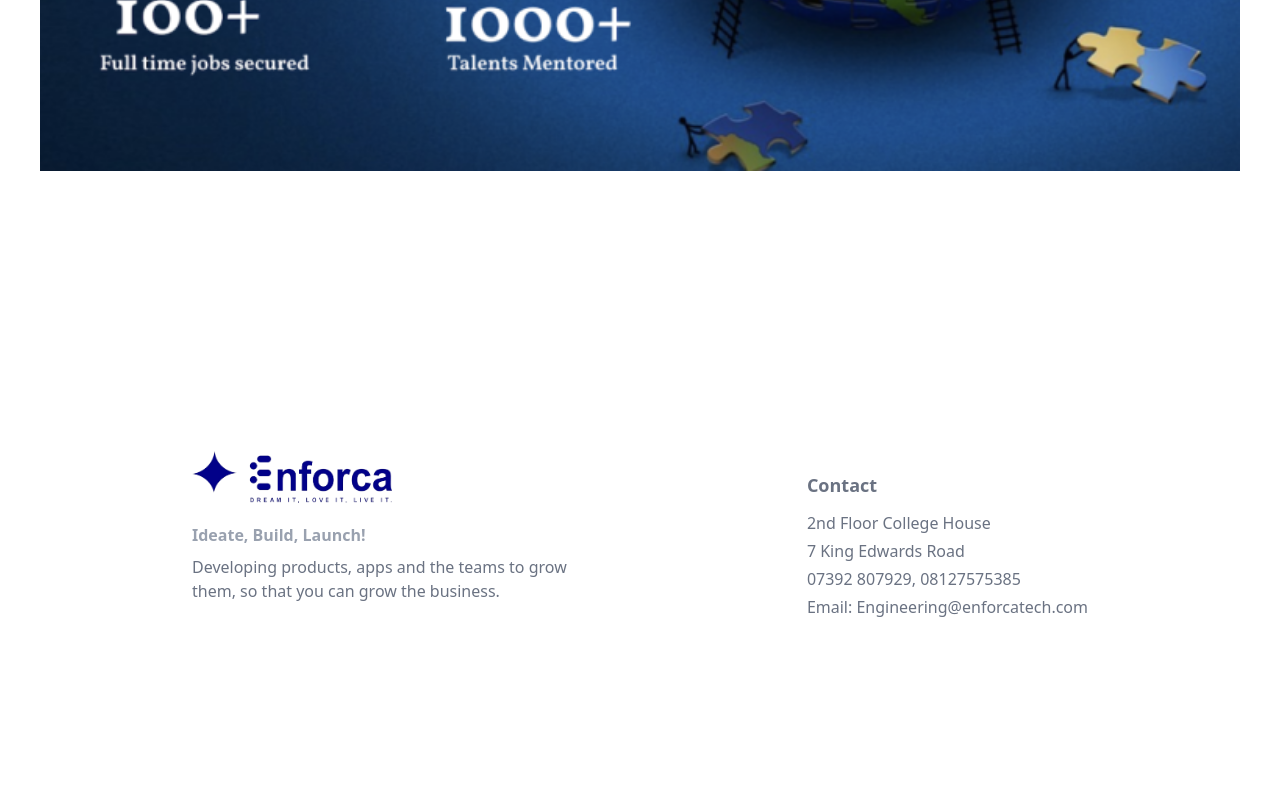
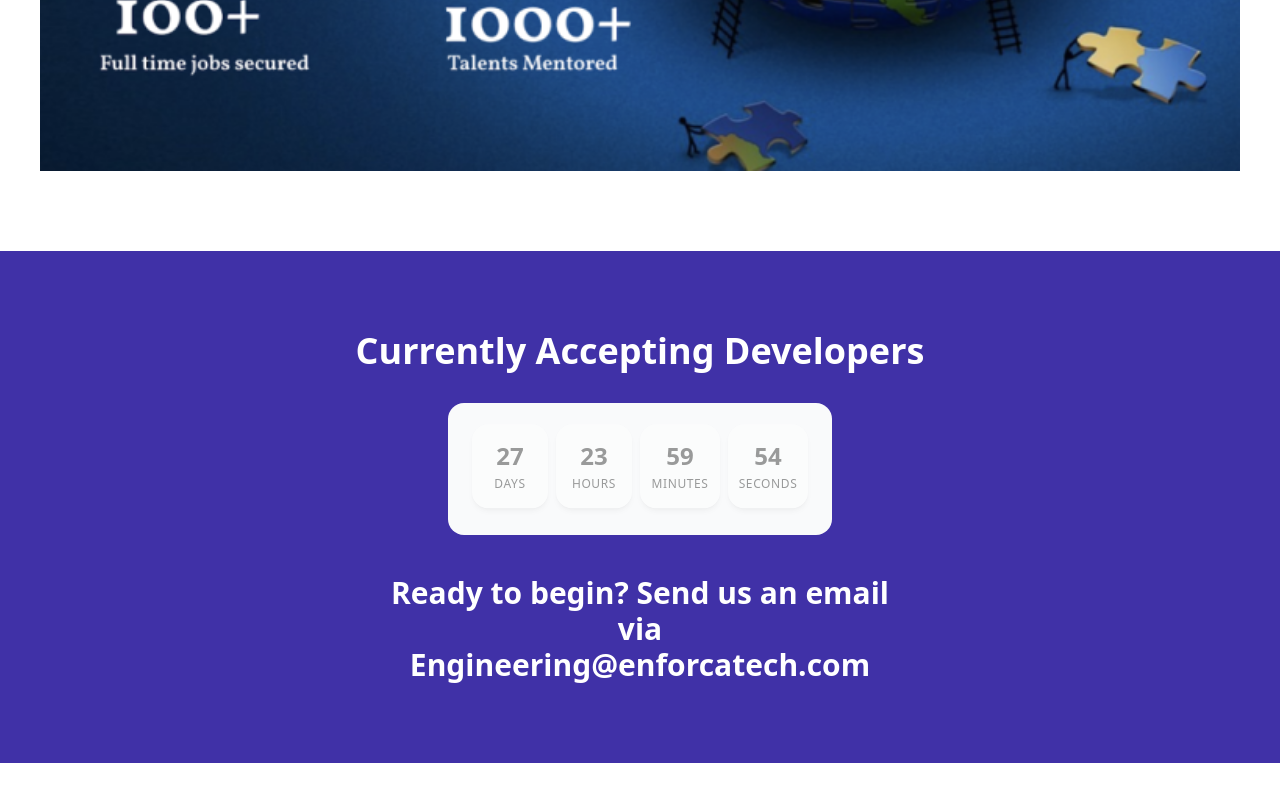
Before and after one commit to AyobamiOluwasegunLawal/enforcamentor, a Next.js app: page /Internshipsiwes in a window 1280 px wide. Shown: the part 2000-2797 px from the top of the page. Before the commit the page ends 2699 px from the top, so only its background shows below. Built offline with nearby package versions, Linux system fonts and the light colour scheme.

Commit message:
add counter section

```diff
--- a/app/Internshipsiwes/page.js
+++ b/app/Internshipsiwes/page.js
@@ -5,8 +5,15 @@ import image from "../contants/image";
 import Image from "next/image";
 import { GoArrowRight } from "react-icons/go";
 import logo from "../contants/logo";
+import CountdownTimer from "../components/CountdownTimer";
 
 const page = () => {
+  const twentyEightDaysFromNow = new Date(
+    Date.now() + 28 * 24 * 60 * 60 * 1000
+  ).toISOString();
+
+  const date = new Date();
+  console.log(date);
   return (
     <div className="py-20">
       <div className="bg-white mb-30 mt-10 md:mt-20">
@@ -80,7 +87,11 @@ const page = () => {
 
           <div className="flex flex-col md:flex-row px-10 gap-20 mb-20">
             <div className="w-[300px] mx-auto md:w-[800px] lg:w-[1000px]">
-              <Image src={image.bulb} alt={"siwes picture"}  className="w-full"/>
+              <Image
+                src={image.bulb}
+                alt={"siwes picture"}
+                className="w-full"
+              />
             </div>
 
             <div className="bg-blue-100 transition-colors ease-in-out hover:bg-primary py-16 px-10 rounded-3xl space-y-9">
@@ -122,10 +133,23 @@ const page = () => {
             </div>
           </div>
 
-          <div className="px-10 w-full">
-            <Image src={image.globe} alt={"siwes picture"} className="w-full"/>
+          <div className="px-10 w-full mb-20">
+            <Image src={image.globe} alt={"siwes picture"} className="w-full" />
           </div>
         </Section>
+
+        <div className="text-center bg-primary py-20 px-10">
+          <h2 className="h2Heading text-white">
+            Currently Accepting Developers
+          </h2>
+
+            <CountdownTimer target={twentyEightDaysFromNow} />
+
+         <h2 className="h2Heading text-white max-w-lg text-3xl mx-auto mt-10">
+         Ready to begin? Send us an email via
+         Engineering@enforcatech.com
+         </h2>
+        </div>
       </div>
     </div>
   );
--- /dev/null
+++ b/app/components/CountdownTimer.js
@@ -0,0 +1,55 @@
+"use client";
+
+import React from "react";
+import { useState, useEffect } from "react";
+import { motion } from "framer-motion";
+
+function getTimeRemaining(targetDate) {
+  const total = targetDate - new Date().getTime();
+  const seconds = Math.floor((total / 1000) % 60);
+  const minutes = Math.floor((total / 1000 / 60) % 60);
+  const hours = Math.floor((total / (1000 * 60 * 60)) % 24);
+  const days = Math.floor(total / (1000 * 60 * 60 * 24));
+  return { total, days, hours, minutes, seconds };
+}
+
+const CountdownTimer = ({ target = "2025-01-01T00:00:00" }) => {
+  const targetTime = new Date(target).getTime();
+  const [timeLeft, setTimeLeft] = useState(getTimeRemaining(targetTime));
+
+
+  useEffect(() => {
+    const timer = setInterval(() => {
+      const remaining = getTimeRemaining(targetTime);
+      setTimeLeft(remaining);
+      if (remaining.total <= 0) clearInterval(timer);
+    }, 1000);
+    return () => clearInterval(timer);
+  }, [targetTime]);
+
+  const Box = ({ label, value }) => (
+    <motion.div
+      initial={{ opacity: 0, y: -10 }}
+      animate={{ opacity: 1, y: 0 }}
+      className="flex flex-col items-center p-4 bg-white rounded-2xl shadow-md w-20"
+    >
+      <span className="text-2xl font-bold">
+        {value.toString().padStart(2, "0")}
+      </span>
+      <span className="text-xs uppercase tracking-wider mt-1">{label}</span>
+    </motion.div>
+  );
+
+  return (
+    <div className="max-w-sm mx-auto mt-8 p-6 bg-gray-50 rounded-2xl">
+      <div className="flex justify-between space-x-2">
+      <Box label="Days" value={timeLeft.days} />
+      <Box label="Hours" value={timeLeft.hours} />
+      <Box label="Minutes" value={timeLeft.minutes} />
+      <Box label="Seconds" value={timeLeft.seconds} />
+      </div>
+    </div>
+  );
+};
+
+export default CountdownTimer;
```
